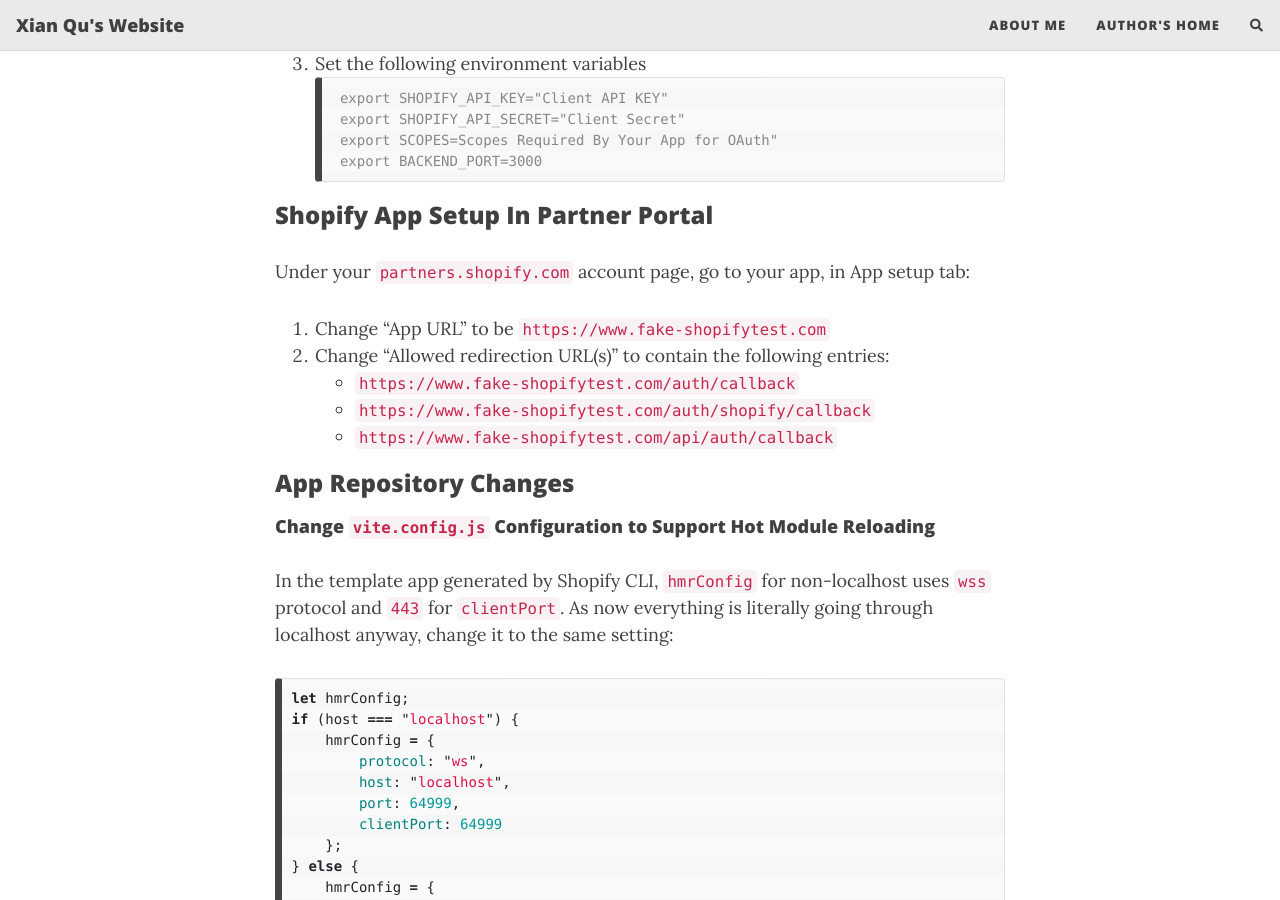
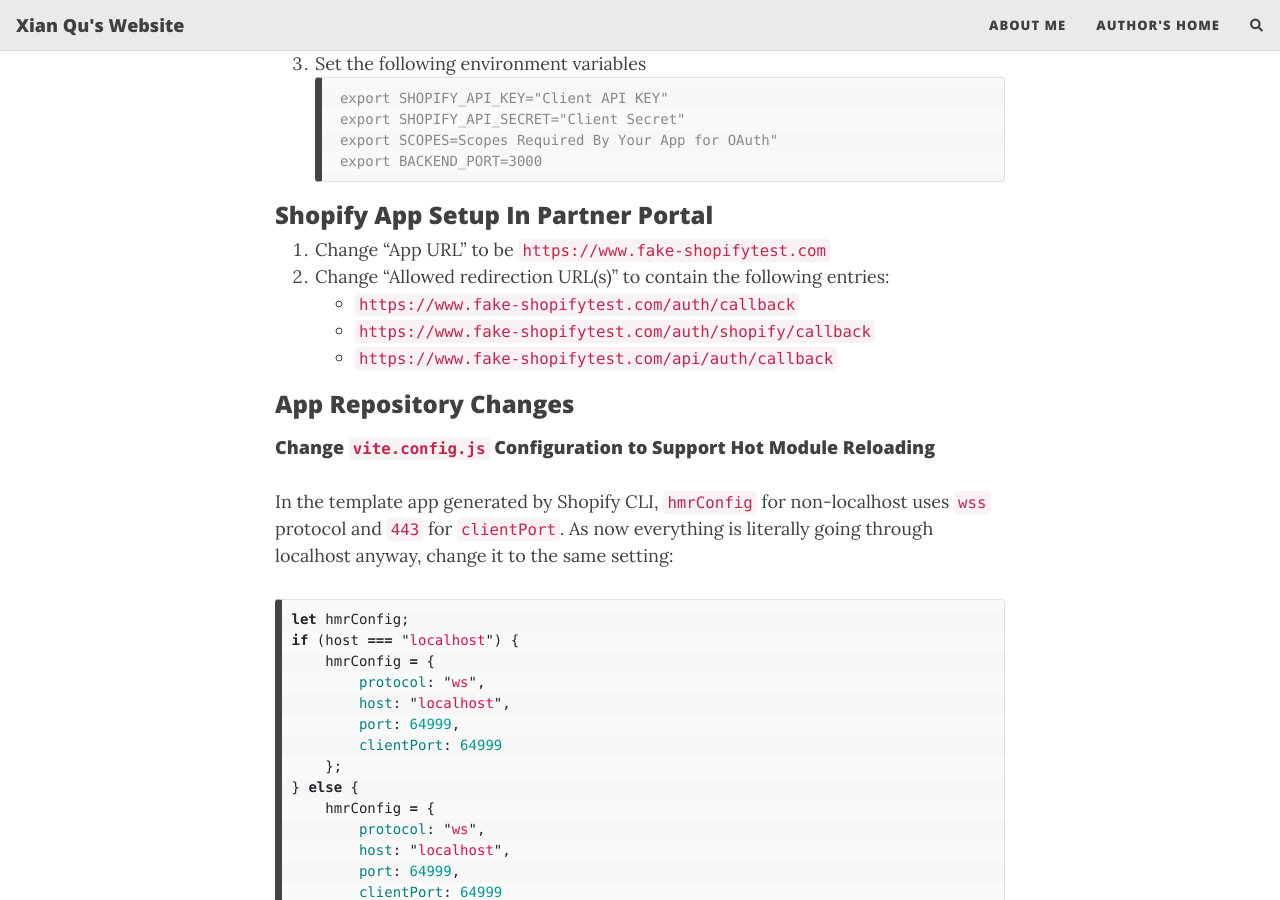
Before and after one commit to xianqugithub/xianqugithub.github.io, a Jekyll site: the page built from _posts/2023-10-09-shopify-localhost-markdown.md, in a window 1280 px wide and 900 px high, scrolled down 1412 px. Built offline with Jekyll 4.4.1, drawn with Linux system fonts in a browser that asks for light colours; nearby versions of some CDN libraries; comment, search, counter and statistics services are not loaded.

Commit message:
simplify partner setup instruction.

````diff
--- a/_posts/2023-10-09-shopify-localhost-markdown.md
+++ b/_posts/2023-10-09-shopify-localhost-markdown.md
@@ -42,8 +42,6 @@
     ```
 
 ### Shopify App Setup In Partner Portal
-
-Under your `partners.shopify.com` account page, go to your app, in App setup tab:
 
 1. Change "App URL" to be `https://www.fake-shopifytest.com`
 2. Change "Allowed redirection URL(s)" to contain the following entries:
````
